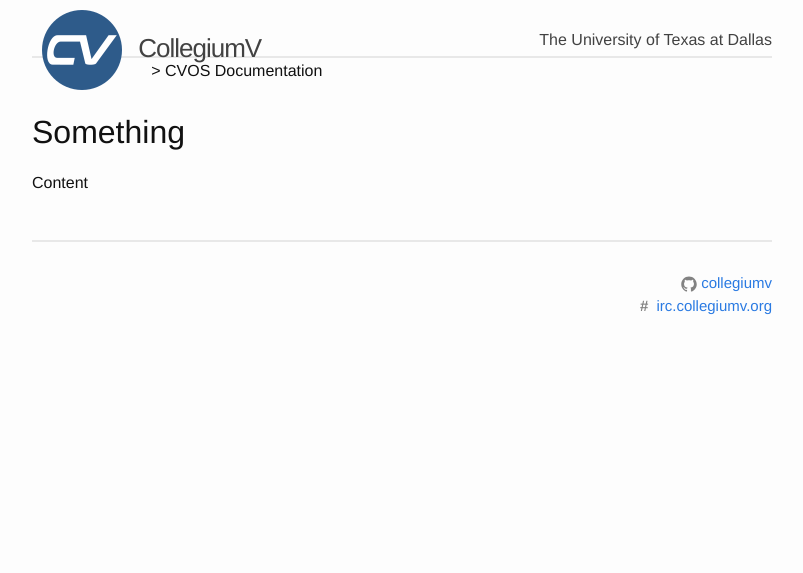
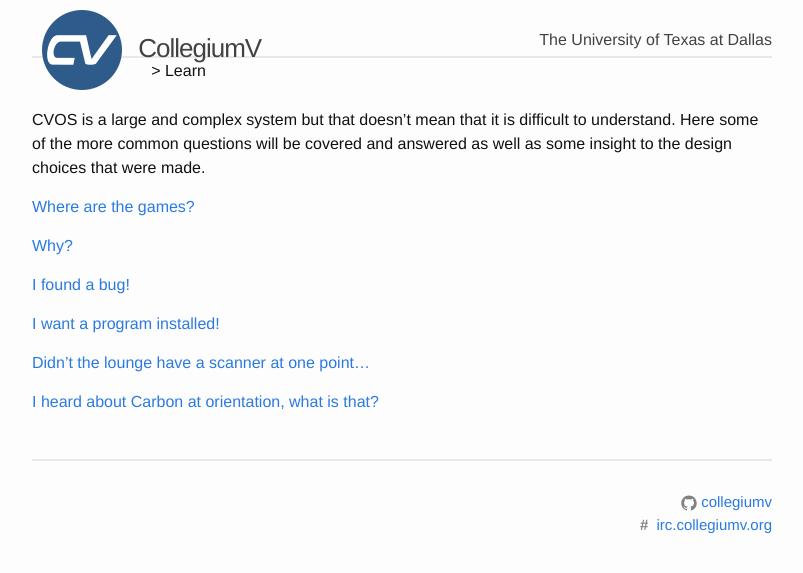
Before and after one commit to collegiumv/cv_doc_legacy, a Jekyll site: the page built from learn/index.md, in a window 1280 px wide. Shown: the top 573 px of the page, without its empty margins (238-1041 px from the left). Built offline with Jekyll 4.4.1, drawn with Linux system fonts in a browser that asks for light colours.

Commit message:
learn, contribute, and index

```diff
--- a/learn/index.md
+++ b/learn/index.md
@@ -1,7 +1,18 @@
 ---
-title: CVOS Documentation
+title: Learn
 layout: default
 ---
 
-#Something
-Content
+CVOS is a large and complex system but that doesn't mean that it is difficult to understand.  Here some of the more common questions will be covered and answered as well as some insight to the design choices that were made.
+
+[Where are the games?](games.html)
+
+[Why?](why.html)
+
+[I found a bug!](bug.html)
+
+[I want a program installed!](request.html)
+
+[Didn't the lounge have a scanner at one point...](scanner.html)
+
+[I heard about Carbon at orientation, what is that?](carbon.html)
```
Also changed, not shown: contribute/index.md (+4 -3 lines), index.md (+14 -3 lines), learn/bug.md (added, +20 -0 lines), learn/carbon.md (added, +10 -0 lines), learn/games.md (added, +12 -0 lines), learn/request.md (added, +14 -0 lines), learn/scanner.md (added, +6 -0 lines), learn/why.md (added, +23 -0 lines).
